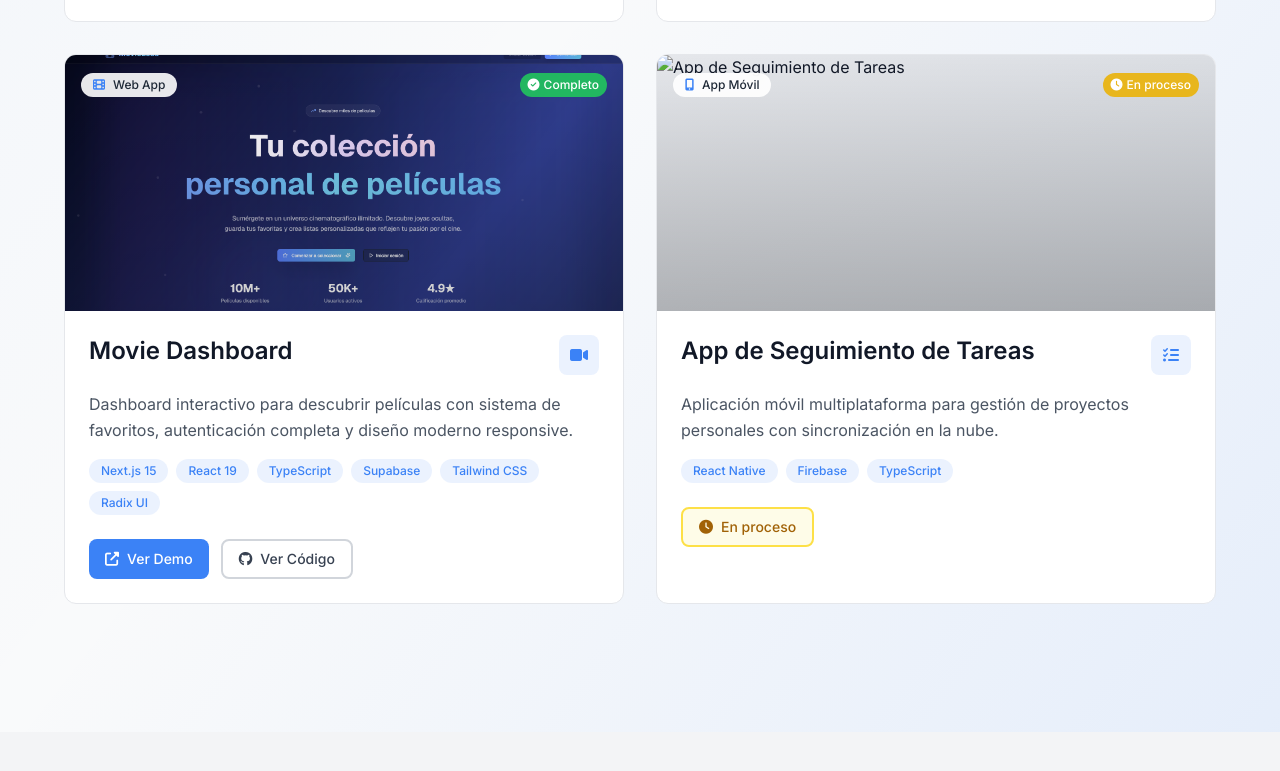
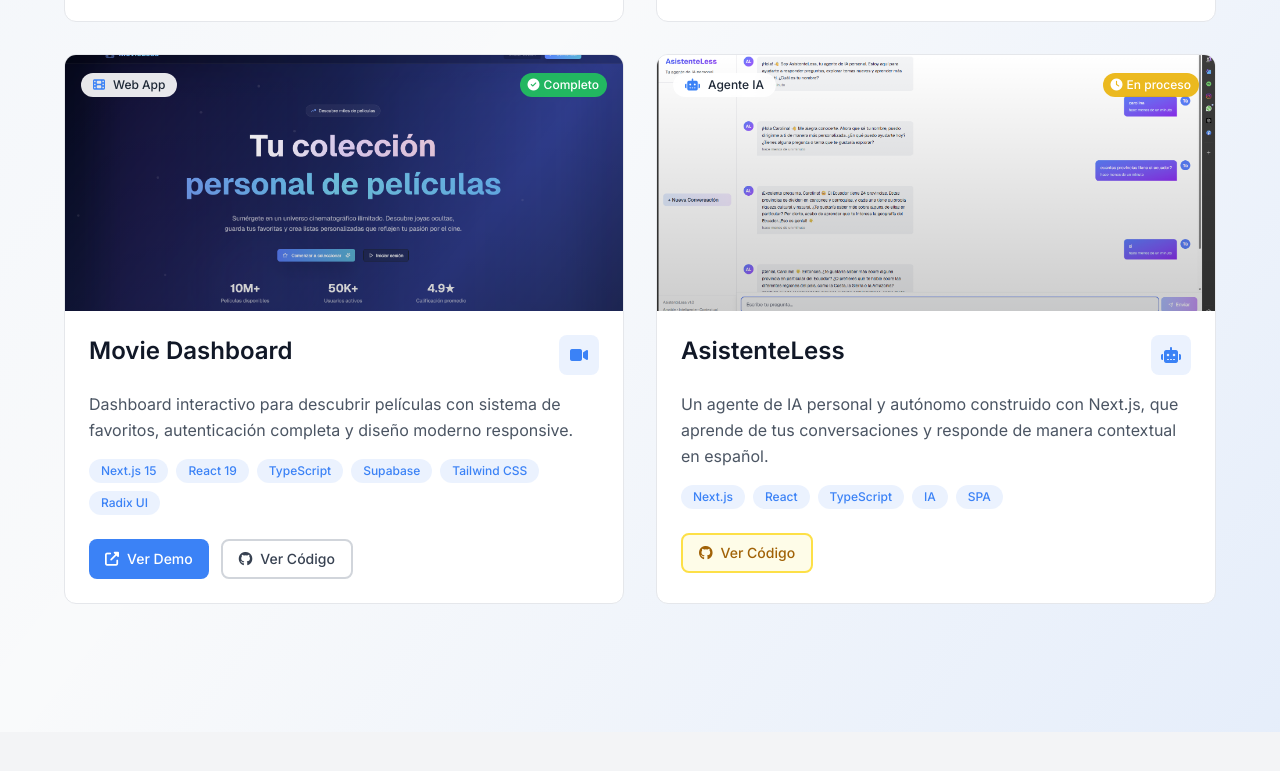
Before and after one commit to lcgaibor/portafolio-web, a plain HTML site: page index.html in a window 1280 px wide. Shown: the part 4535-5306 px from the top of the page. Drawn offline with nearby package versions, Linux system fonts and the light colour scheme.

Commit message:
cambios del proyecto agente ia

```diff
--- a/index.html
+++ b/index.html
@@ -609,12 +609,12 @@
                     <div class="card overflow-hidden group hover:shadow-2xl hover:shadow-accent/20 transition-all duration-500 transform hover:-translate-y-2">
                         <div class="relative h-48 sm:h-64 overflow-hidden bg-gradient-to-br from-gray-200 to-gray-300 dark:from-gray-700 dark:to-gray-600">
                             <div class="absolute inset-0 bg-gradient-to-t from-black/20 to-transparent z-10"></div>
-                            <img src="img/project-demo2.png" alt="App de Seguimiento de Tareas"
+                            <img src="img/project-demo2.png" alt="AsistenteLess - Agente IA Next.js"
                                 class="w-full h-full object-cover group-hover:scale-110 transition-transform duration-500">
                             <div class="absolute top-4 left-4 z-20">
                                 <div class="inline-flex items-center gap-2 px-3 py-1 bg-white/90 dark:bg-gray-800/90 backdrop-blur-sm text-gray-800 dark:text-white rounded-full text-xs font-medium">
-                                    <i class="fas fa-mobile-alt text-accent"></i>
-                                    App Móvil
+                                    <i class="fas fa-robot text-accent"></i>
+                                    Agente IA
                                 </div>
                             </div>
                             <div class="absolute top-4 right-4 z-20">
@@ -626,32 +626,37 @@
                         </div>
                         <div class="p-6 space-y-4">
                             <div class="flex items-start justify-between">
-                                <h3 class="text-xl sm:text-2xl font-semibold group-hover:text-accent transition-colors">App de Seguimiento de Tareas</h3>
+                                <h3 class="text-xl sm:text-2xl font-semibold group-hover:text-accent transition-colors">AsistenteLess</h3>
                                 <div class="w-10 h-10 rounded-lg bg-accent/10 flex items-center justify-center group-hover:bg-accent/20 transition-colors">
-                                    <i class="fas fa-tasks text-accent"></i>
+                                    <i class="fas fa-robot text-accent"></i>
                                 </div>
                             </div>
                             <p class="text-gray-600 dark:text-gray-400 leading-relaxed">
-                                Aplicación móvil multiplataforma para gestión de proyectos personales con sincronización en la nube.
+                                Un agente de IA personal y autónomo construido con Next.js, que aprende de tus conversaciones y responde de manera contextual en español.
                             </p>
 
                             <div class="flex flex-wrap gap-2">
                                 <span
-                                    class="px-3 py-1 bg-accent/10 text-accent rounded-full text-xs font-medium hover:bg-accent hover:text-white transition-colors cursor-default">React Native</span>
+                                    class="px-3 py-1 bg-accent/10 text-accent rounded-full text-xs font-medium hover:bg-accent hover:text-white transition-colors cursor-default">Next.js</span>
                                 <span
-                                    class="px-3 py-1 bg-accent/10 text-accent rounded-full text-xs font-medium hover:bg-accent hover:text-white transition-colors cursor-default">Firebase</span>
+                                    class="px-3 py-1 bg-accent/10 text-accent rounded-full text-xs font-medium hover:bg-accent hover:text-white transition-colors cursor-default">React</span>
                                 <span
                                     class="px-3 py-1 bg-accent/10 text-accent rounded-full text-xs font-medium hover:bg-accent hover:text-white transition-colors cursor-default">TypeScript</span>
+                                <span
+                                    class="px-3 py-1 bg-accent/10 text-accent rounded-full text-xs font-medium hover:bg-accent hover:text-white transition-colors cursor-default">IA</span>
+                                <span
+                                    class="px-3 py-1 bg-accent/10 text-accent rounded-full text-xs font-medium hover:bg-accent hover:text-white transition-colors cursor-default">SPA</span>
                             </div>
-
                             <div class="flex gap-3 pt-2">
-                                <span class="inline-flex items-center gap-2 px-4 py-2 border-2 border-yellow-300 dark:border-yellow-600 text-yellow-700 dark:text-yellow-300 text-sm font-medium rounded-lg bg-yellow-50 dark:bg-yellow-900/20">
-                                    <i class="fas fa-clock"></i>
-                                    En proceso
-                                </span>
+                                <a href="https://github.com/lcgaibor/ai-agente.git" target="_blank"
+                                    class="inline-flex items-center gap-2 px-4 py-2 border-2 border-yellow-300 dark:border-yellow-600 text-yellow-700 dark:text-yellow-300 text-sm font-medium rounded-lg bg-yellow-50 dark:bg-yellow-900/20 hover:border-yellow-500 hover:text-yellow-400 transition-colors group-hover:shadow-lg">
+                                    <i class="fab fa-github"></i>
+                                    Ver Código
+                                </a>
                             </div>
                         </div>
                     </div>
+
                 </div>
             </div>
         </div>
```
Also changed, not shown: img/project-demo2.png (added).
